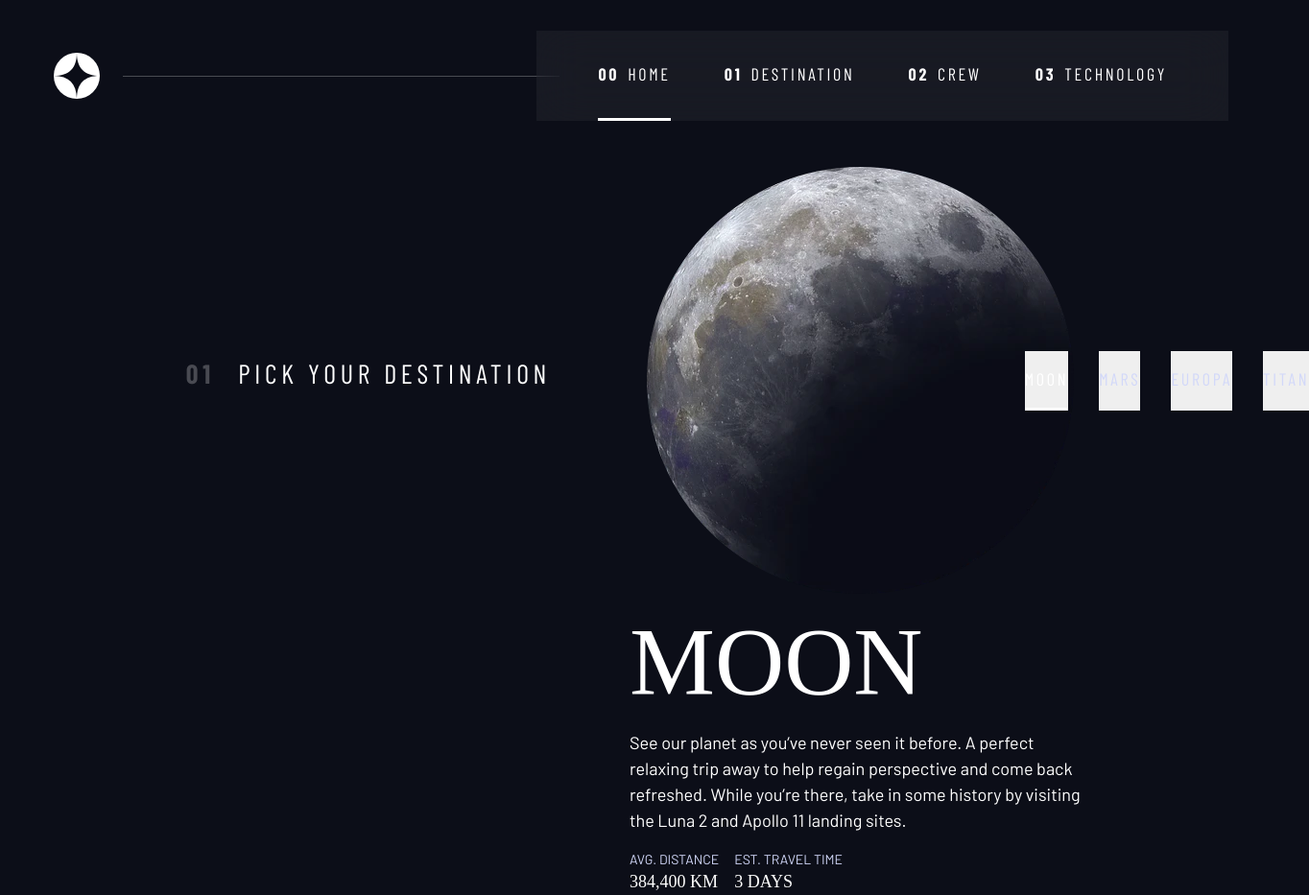
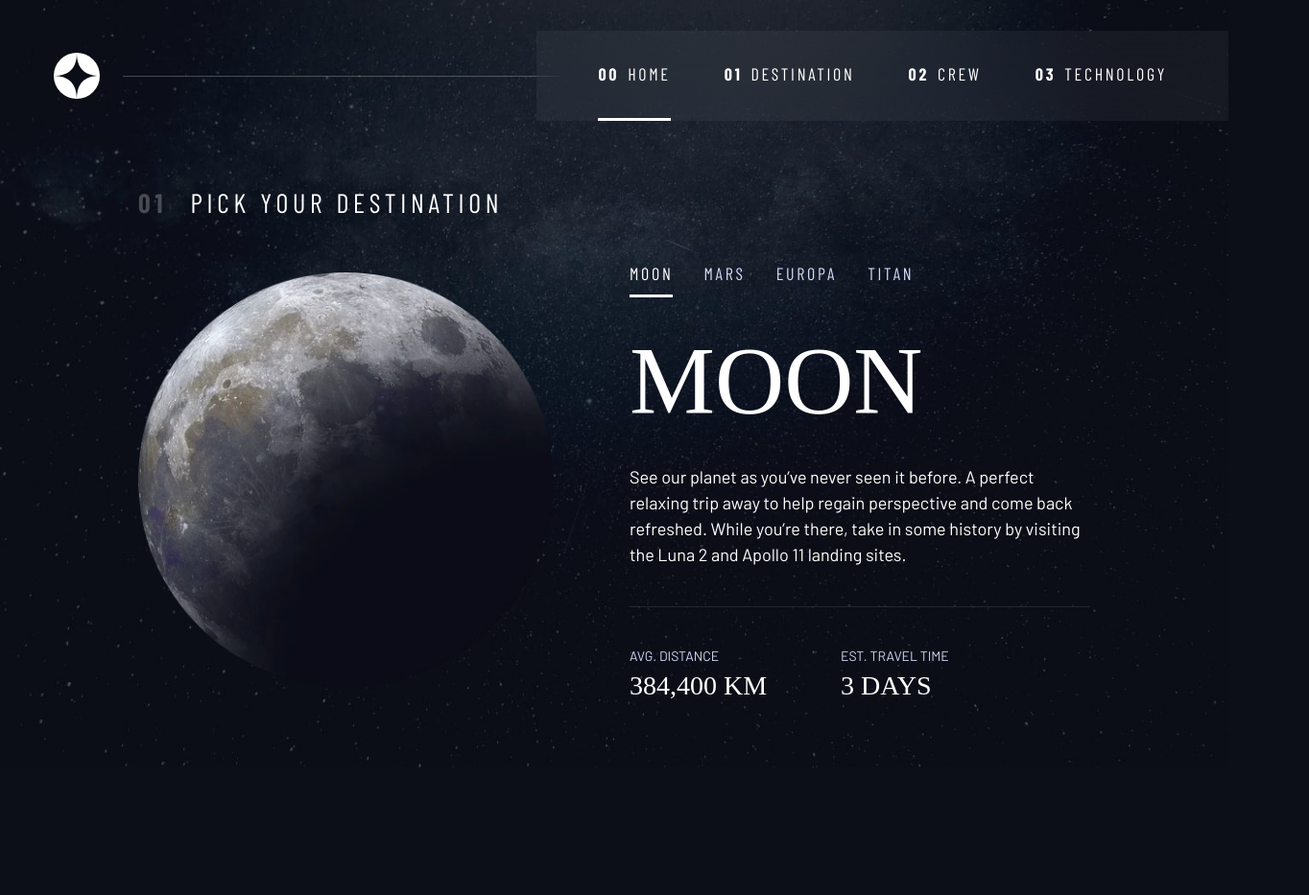
Before and after one commit to martins-rafa/small-projects, a plain HTML site: page space-tourism/pages/destination.html in a window 1280 px wide. Shown: the whole page at 96% size, 1364 px wide, since content can reach past the window. After the commit the page ends 800 px from the top, so only its background shows below. Drawn offline with nearby package versions, Linux system fonts and the light colour scheme; a web font is replaced by a local one.

Commit message:
destination and crew pages style

```diff
--- a/space-tourism/index.css
+++ b/space-tourism/index.css
@@ -13,7 +13,7 @@
   --fs-800: 3.5rem;
   --fs-700: 1.5rem;
   --fs-600: 1rem;
-  --fs-500: 1.75rem;
+  --fs-500: 1rem;
   --fs-400: 0.9375rem;
   --fs-300: 1rem;
   --fs-200: 0.875rem;
@@ -29,6 +29,7 @@
     --fs-800: 5rem;
     --fs-700: 2.5rem;
     --fs-600: 1.5rem;
+    --fs-500: 1.25rem;
     --fs-400: 1rem;
   }
 }
@@ -39,6 +40,7 @@
     --fs-800: 6.25rem;
     --fs-700: 3.5rem;
     --fs-600: 2rem;
+    --fs-500: 1.75rem;
     --fs-400: 1.125rem;
   }
 }
@@ -145,45 +147,14 @@ select {
   margin-top: var(--flow-space, 1rem);
 }
 
+.flow--space-small {
+  --flow-space: 0.75rem;
+}
+
 .container {
   padding-inline: 2em;
   margin-inline: auto;
   max-width: 80rem;
-}
-
-.grid-container {
-  text-align: center;
-  display: grid;
-  place-items: center;
-  padding-inline: 1rem;
-}
-
-.grid-container * {
-  max-width: 50ch;
-}
-
-@media (min-width: 45em) {
-  .grid-container {
-    text-align: left;
-    column-gap: var(--container-gap, 2rem);
-    grid-template-columns: minmax(1rem, 1fr) repeat(2, minmax(0, 30rem)) minmax(
-        1rem,
-        1fr
-      );
-  }
-
-  .grid-container > *:first-child {
-    grid-column: 2;
-  }
-
-  .grid-container > *:last-child {
-    grid-column: 3;
-  }
-
-  .grid-container--home {
-    padding-bottom: max(6rem, 20vh);
-    align-items: end;
-  }
 }
 
 /* to screen reader */
@@ -226,6 +197,10 @@ select {
 
 .bg-white {
   background-color: hsl(var(--clr-white));
+}
+
+.bg-transparent {
+  background-color: hsl(var(--clr-white) / 0);
 }
 
 .text-dark {
@@ -474,7 +449,7 @@ select {
 
 .underline-indicators > * {
   cursor: pointer;
-  padding: var(--underline-gap, 1rem) 0;
+  padding: var(--underline-gap, 0.5rem) 0;
   border: 0;
   border-bottom: 0.2rem solid hsl(var(--clr-white) / 0);
 }
@@ -576,3 +551,182 @@ body {
     background-image: url(./assets/home/background-home-desktop.jpg);
   }
 }
+
+/* Destination */
+.destination {
+  background-image: url(./assets/destination/background-destination-mobile.jpg);
+}
+
+@media (min-width: 35em) {
+  .destination {
+    background-size: center center;
+    background-image: url(./assets/destination/background-destination-tablet.jpg);
+  }
+}
+
+@media (min-width: 45em) {
+  .destination {
+    background-image: url(./assets/destination/background-destination-desktop.jpg);
+  }
+}
+
+/* Crew */
+.crew {
+  background-image: url(./assets/crew/background-crew-mobile.jpg);
+}
+
+@media (min-width: 35em) {
+  .crew {
+    background-size: center center;
+    background-image: url(./assets/crew/background-crew-tablet.jpg);
+  }
+}
+
+@media (min-width: 45em) {
+  .crew {
+    background-image: url(./assets/crew/background-crew-desktop.jpg);
+  }
+}
+
+/* ----------------------------- */
+/*            Layout             */
+/* ----------------------------- */
+
+.grid-container {
+  text-align: center;
+  display: grid;
+  place-items: center;
+  padding-inline: 1rem;
+  padding-bottom: 3rem;
+}
+
+.grid-container p:not([class]) {
+  max-width: 50ch;
+}
+
+.numbered-title {
+  grid-area: title;
+}
+
+/* Destination layout */
+.grid-container--destination {
+  --flow-space: 2rem;
+  grid-template-areas: "title" "image" "tabs" "content";
+}
+
+.grid-container--destination > picture {
+  grid-area: image;
+  max-width: 60%;
+}
+
+.grid-container--destination > .tab-list {
+  grid-area: tabs;
+}
+
+.grid-container--destination > .destination-info {
+  grid-area: content;
+}
+
+.destination-meta {
+  flex-direction: column;
+  border-top: 1px solid hsl(var(--clr-white) / 0.1);
+  padding-top: 2.5rem;
+  margin-top: 2.5rem;
+}
+
+.destination-meta p {
+  font-size: 1.75rem;
+}
+
+/* Crew layout */
+.grid-container--crew {
+  --flow-space: 2rem;
+  grid-template-areas: "title" "image" "tabs" "content";
+}
+
+.grid-container--crew > picture {
+  grid-area: image;
+  max-width: 60%;
+  border-bottom: 1px solid hsl(var(--clr-white) / 0.1);
+}
+
+.grid-container--crew > .dot-indicators {
+  grid-area: tabs;
+}
+
+.grid-container--crew > .crew-details {
+  grid-area: content;
+}
+
+.crew-details h2 {
+  color: hsl(var(--clr-white) / 0.5);
+}
+
+@media (min-width: 35em) {
+  .numbered-title {
+    justify-self: start;
+    margin-top: 2rem;
+  }
+
+  .destination-meta {
+    flex-direction: row;
+    justify-content: space-evenly;
+  }
+
+  .grid-container--crew {
+    padding-bottom: 0;
+    grid-template-areas: "title" "content" "tabs" "image";
+  }
+}
+
+@media (min-width: 45em) {
+  .grid-container {
+    text-align: left;
+    column-gap: var(--container-gap, 2rem);
+    grid-template-columns: minmax(1rem, 1fr) repeat(2, minmax(0, 30rem)) minmax(
+        1rem,
+        1fr
+      );
+  }
+
+  .grid-container--home {
+    padding-bottom: max(6rem, 20vh);
+    align-items: end;
+  }
+
+  .grid-container--home > *:first-child {
+    grid-column: 2;
+  }
+
+  .grid-container--home > *:last-child {
+    grid-column: 3;
+  }
+
+  .grid-container--destination {
+    justify-items: start;
+    align-content: start;
+    grid-template-areas: ". title title ." ". image tabs ." ". image content .";
+  }
+
+  .grid-container--destination > picture,
+  .grid-container--crew > picture {
+    max-width: 90%;
+  }
+
+  .destination-meta {
+    --gap: min(6vw, 6rem);
+    justify-content: start;
+  }
+
+  .grid-container--crew {
+    grid-template-areas: ". title title ." ". content image ." ". tabs image .";
+  }
+
+  .grid-container--crew > .dot-indicators {
+    justify-self: start;
+  }
+
+  /* .grid-container--crew > picture {
+    align-self: end;
+  } */
+}
```
